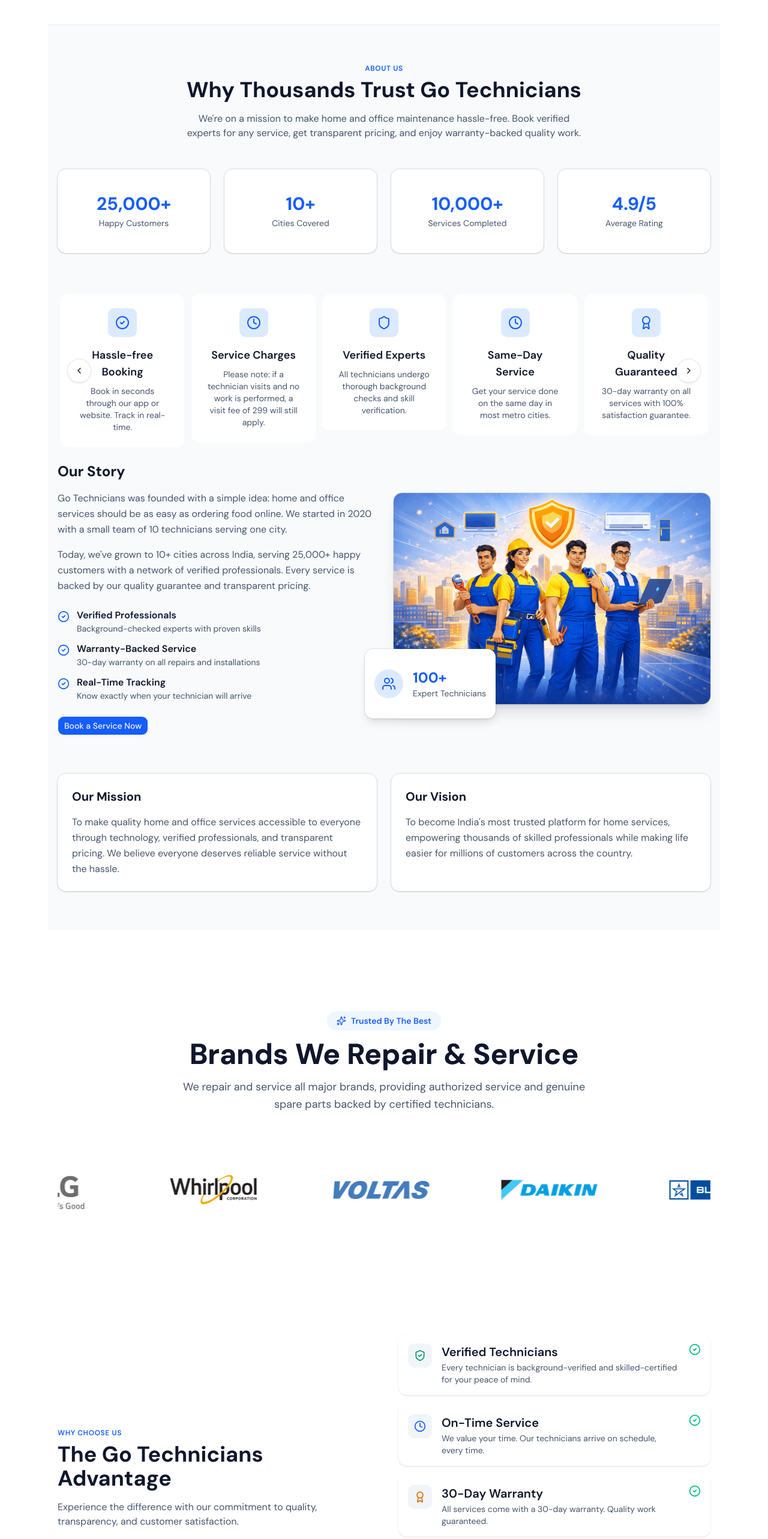
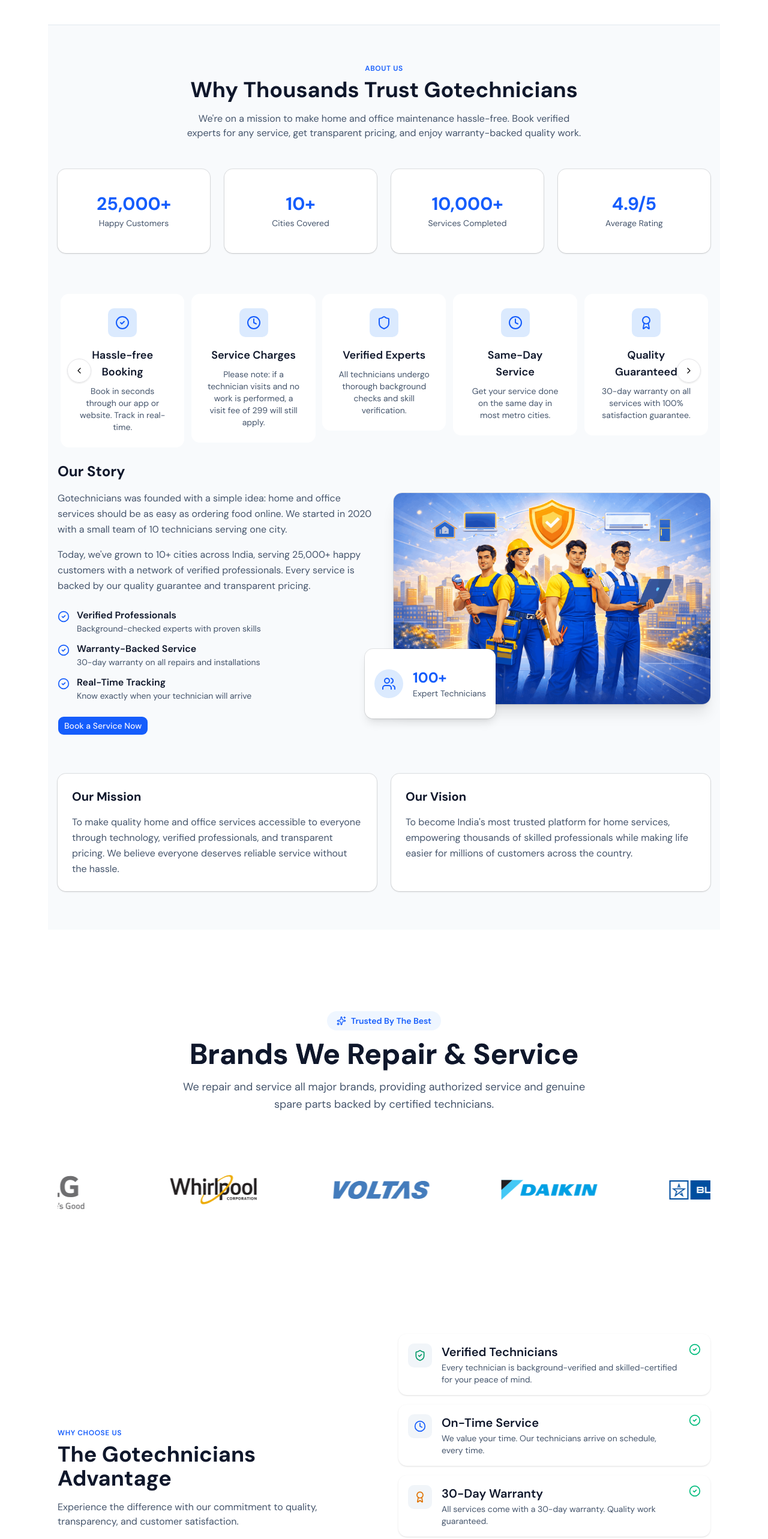
Before and after one commit to Arish613/go-technician, a Next.js app: page / in a window 1280 px wide. Shown: the part 2480-5046 px from the top of the page at 60% size. Built offline with nearby package versions, Linux system fonts and the light colour scheme; no server answers; the database is empty.

Commit message:
fixed card timing issue & updated name on home page

```diff
--- a/components/cart/CartDialog.tsx
+++ b/components/cart/CartDialog.tsx
@@ -57,6 +57,7 @@ function isSlotDisabled(slot: string, selectedDate: string) {
     let hour = Number(hourStr);
     const minute = Number(minuteStr);
     if (period === "AM" && hour === 12) hour = 0;
+    if (period === "PM" && hour !== 12) hour += 12;
 
     // Compare with current hour and minute
     if (
--- a/components/homepage/AboutUs.tsx
+++ b/components/homepage/AboutUs.tsx
@@ -77,7 +77,7 @@ export function AboutUs() {
             About Us
           </p>
           <h2 className="mt-2 text-3xl font-bold text-slate-900 sm:text-4xl">
-            Why Thousands Trust Go Technicians
+            Why Thousands Trust Gotechnicians
           </h2>
           <p className="mx-auto mt-4 max-w-2xl text-sm md:text-base text-slate-600">
             We&apos;re on a mission to make home and office maintenance
@@ -149,7 +149,7 @@ export function AboutUs() {
             <div>
               <h3 className="text-2xl font-bold text-slate-900">Our Story</h3>
               <p className="mt-4 text-base leading-relaxed text-slate-600">
-                Go Technicians was founded with a simple idea: home and office
+                Gotechnicians was founded with a simple idea: home and office
                 services should be as easy as ordering food online. We started
                 in 2020 with a small team of 10 technicians serving one city.
               </p>
--- a/components/homepage/Reviews.tsx
+++ b/components/homepage/Reviews.tsx
@@ -102,8 +102,7 @@ export function CustomerReviews() {
             Read Customer Reviews
           </h2>
           <p className="mx-auto mt-4 max-w-2xl text-sm md:text-base text-slate-600">
-            See what our customers have to say about their experience with Go
-            Technicians. Real reviews from real people.
+            See what our customers have to say about their experience with Gotechnicians. Real reviews from real people.
           </p>
 
           {/* Overall Rating */}
--- a/components/homepage/WhyChooseUs.tsx
+++ b/components/homepage/WhyChooseUs.tsx
@@ -2,7 +2,6 @@ import {
   Award,
   Clock,
   ShieldCheck,
-  ThumbsUp,
   Wallet,
   HeadphonesIcon,
   CheckCircle2,
@@ -59,7 +58,7 @@ export function WhyChooseUs() {
               Why Choose Us
             </p>
             <h2 className="mt-2 text-3xl font-bold text-slate-900 sm:text-4xl max-sm:text-center">
-              The Go Technicians Advantage
+              The Gotechnicians Advantage
             </h2>
             <p className="mt-4 text-sm md:text-base text-slate-600">
               Experience the difference with our commitment to quality,
```
